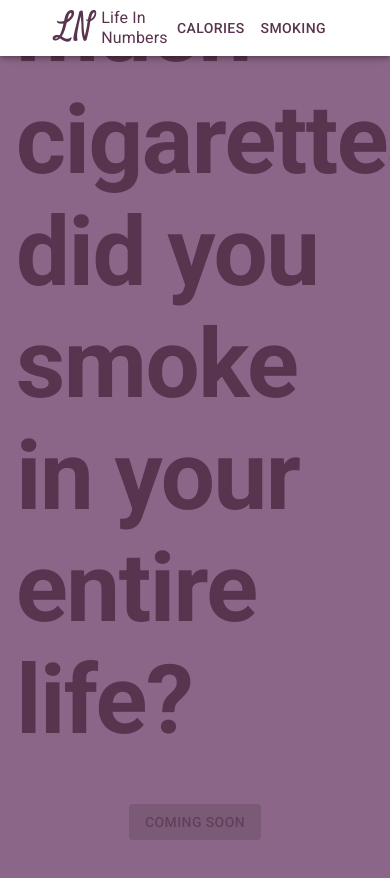
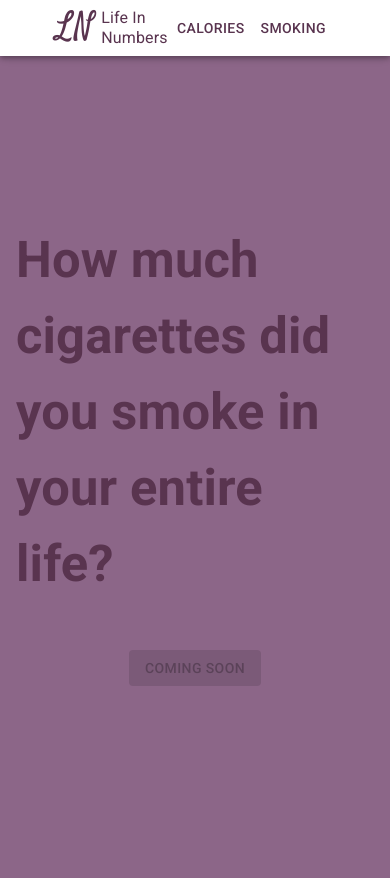
Before and after one commit to PatrickHallek/life-in-numbers, a React (Create React App) app in the folder frontend/: page /coming-soon/smoking in a window 390 px wide. Shown: the top 878 px of the page. Before the commit the page ends 844 px from the top, so only its background shows below. Built offline with nearby package versions, Linux system fonts and the light colour scheme.

Commit message:
Add responsive start title view

```diff
--- a/frontend/src/App/app.css
+++ b/frontend/src/App/app.css
@@ -14,14 +14,25 @@ body {
 .root {
   position: relative;
   width: 100vw;
-  height: 100vh;
+  min-height: 100vh;
   overflow: hidden
 }
 
 .title {
+  font-size: 96px;
   width: 90%;
   animation: titleSlide 0.6s ease-in;
   transition: all 0.3s ease;
+}
+
+@media (max-width: 750px) {
+  .title {
+    font-size: 13vw;
+  }
+
+  .container {
+    margin-top: 144px;
+  }
 }
 
 .container {
--- a/frontend/src/App/components/features/comingSoon.tsx
+++ b/frontend/src/App/components/features/comingSoon.tsx
@@ -36,9 +36,9 @@ export const ComingSoon = () => {
         <ThemeProvider theme={theme}>
             <CssBaseline />
             <div className="root">
-                <Container maxWidth="lg">
+                <Container maxWidth="lg" className="container">
                     <Box className="startBox">
-                        <Typography color="primary" variant="h1">
+                        <Typography color="primary">
                             <Box fontWeight="fontWeightBold" className="title">
                                 {content.title}
                             </Box>
@@ -46,7 +46,7 @@ export const ComingSoon = () => {
                         <Box mt={6} mb={18} className="buttonBox">
                             <Button variant="contained" color="primary" className="button" disabled>
                                 Coming soon
-                    </Button>
+                            </Button>
                         </Box>
                     </Box>
                 </Container>
--- a/frontend/src/App/components/features/start.tsx
+++ b/frontend/src/App/components/features/start.tsx
@@ -12,7 +12,7 @@ const Start = ({ handler, title }: StartProps) => {
     return (
         <Container maxWidth="lg">
             <Box className="startBox">
-                <Typography color="primary" variant="h1">
+                <Typography color="primary">
                     <Box fontWeight="fontWeightBold" className="title">
                         {title}
                     </Box>
```
